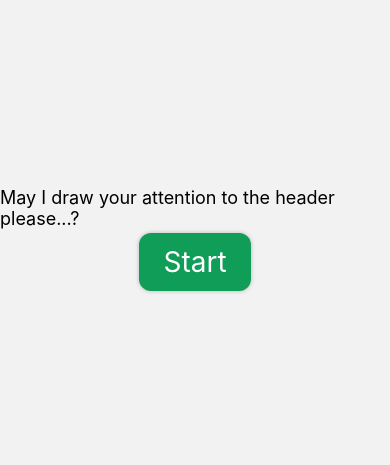
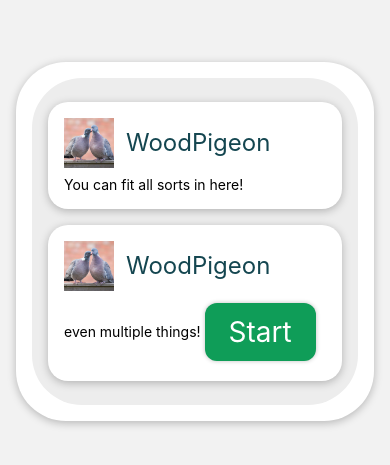
Before and after one commit to Platymek/HumanComputerInteraction-HiFi-Prototype, a React Native app: screen / in a window 390 px wide. Shown: the part 181-646 px from the top of the page. Built offline with nearby package versions, Linux system fonts and the light colour scheme.

Commit message:
Finished!

```diff
--- a/App.js
+++ b/App.js
@@ -4,6 +4,7 @@ import { NavigationContainer } from '@react-navigation/native';
 import { createNativeStackNavigator } from '@react-navigation/native-stack';
 
 import colors from './Colors'
+import birds from './Birds'
 
 import BigButton from './pages/templates/components/BigButton';
 import Header from './pages/templates/components/Header';
@@ -12,6 +13,8 @@ import SignUp from './pages/SignUp';
 import Admin from './pages/Admin';
 import Help from './pages/Help';
 import Dashboard from './pages/Dashboard';
+import Container from './pages/templates/components/Container';
+import BirdContainer from './pages/templates/components/BirdContainer';
 
 function TestHarness({ navigation, route }) {
 
@@ -25,38 +28,61 @@ function TestHarness({ navigation, route }) {
                 alignItems: 'center',
                 justifyContent: 'center',
                 flex: 1,
-            }}>
+                padding: 16,
+            }}
+        >
+            <Container
 
-            <View
+                colors={colors}
+
                 style={{
 
-                    alignItems: 'center',
-                    justifyContent: 'center',
-                    flex: 1,
-
+                    maxWidth: 500,
                 }}
             >
-                <Text
+
+                <Container
+
+                    colors={colors}
+                    grey={true}
+
                     style={{
 
-                        fontSize: 18,
+                        width:'100%',
                     }}
                 >
-                    May I draw your attention to the header please...?
-                </Text>
 
-                <BigButton
+                    <BirdContainer
 
-                    colors={colors}
+                        bird={birds[0]}
+                        colors={colors}
+                    >
 
-                    title={"Start"}
+                        <Text>
+                            You can fit all sorts in here!
+                        </Text>
+                    </BirdContainer>
 
-                    onPress={() => {
+                    <BirdContainer
 
-                        navigation.navigate("SignUp")
-                    }}
-                />
-            </View>
+                        bird={birds[0]}
+                        colors={colors}
+                    >
+
+                        <Text>
+                            even multiple things!
+                        </Text>
+
+                        <BigButton
+
+                            colors={colors}
+
+                            title={"Start"}
+                        />
+                    </BirdContainer>
+
+                </Container>
+            </Container>
         </View>
     );
 }
--- /dev/null
+++ b/Birds.js
@@ -0,0 +1,10 @@
+
+const birds = [
+
+    {
+        name:'WoodPigeon',
+        asset:require('./assets/WoodPigeon.webp'),
+    }
+]
+
+export default birds
--- /dev/null
+++ b/pages/templates/components/BirdContainer.js
@@ -0,0 +1,80 @@
+import { Pressable } from 'react-native';
+import { Text, View, Image } from 'react-native';
+import Container from './Container';
+
+/*
+    - BirdContainer Component -
+
+    props:
+    - colors: color palette of page
+    - bird: bird class
+*/
+
+export default function BirdContainer(props) {
+
+    return(
+
+        <Container
+
+            colors={props.colors}
+
+            style={{
+
+                borderRadius: 20,
+                margin: 8,
+                marginLeft: 16,
+                marginRight: 16,
+            }}
+        >
+            <View style={{
+
+                width: '100%',
+
+                flexDirection: 'row',
+                flexWrap: 'wrap',
+
+                alignItems: 'center',
+                justifyContent: 'flex-start',
+            }}>
+
+                <Image
+
+                    style={{
+
+                        height: 50,
+                        width: 50
+                    }}
+
+                    source={props.bird.asset}
+                />
+
+                <Text style={{
+
+                    marginLeft: 12,
+                    fontSize: 24,
+
+                    color: props.colors[2],
+                }}>
+                    {props.bird.name}
+
+                </Text>
+            </View>
+
+            <View
+                style={{
+
+                    flexDirection: 'row',
+                    flexWrap: 'wrap',
+                    justifyContent: 'flex-start',
+                    alignItems: 'center',
+                    width:'100%',
+
+                    marginTop: 8,
+                }}
+            >
+                {props.children}
+            </View>
+
+        </Container>
+    )
+}
--- /dev/null
+++ b/pages/templates/components/Container.js
@@ -0,0 +1,57 @@
+import { View } from 'react-native';
+
+/*
+    - Container Component -
+
+    props:
+    - colors: color palette of page
+    - style: additional style of container
+    - grey: boolean, is grey with no shadow
+*/
+
+export default function Container(props) {
+
+    function greyStyle(grey){
+
+        if (!grey){
+
+            return {
+
+                shadowOffset: {
+
+                    width: 0,
+                    height: 2,
+                },
+
+                backgroundColor: props.colors[1],
+                shadowOpacity: 0.25,
+                shadowRadius: 8,
+                elevation: 8,
+            }
+        }
+
+        return {
+
+            backgroundColor: props.colors[7],
+        }
+    }
+
+    return (
+
+        <View
+            style={[{
+
+                borderRadius: 50,
+                padding: 16,
+                alignItems: 'center',
+                width:'100%',
+            },
+                greyStyle(props.grey),
+                props.style
+            ]}
+        >
+            {props.children}
+
+        </View>
+    );
+}
```
Also changed, not shown: assets/WoodPigeon.webp (added).
